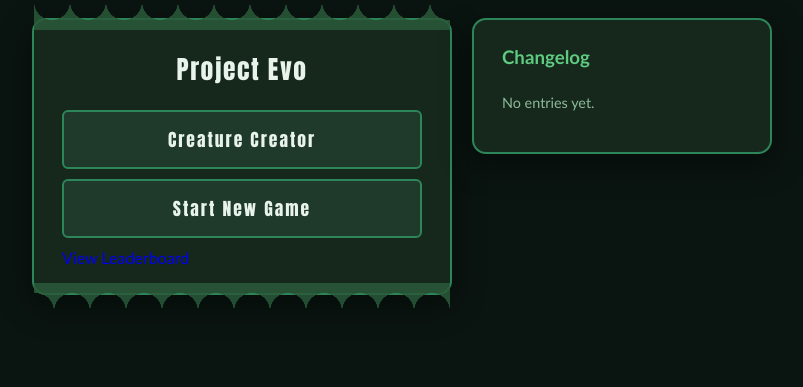
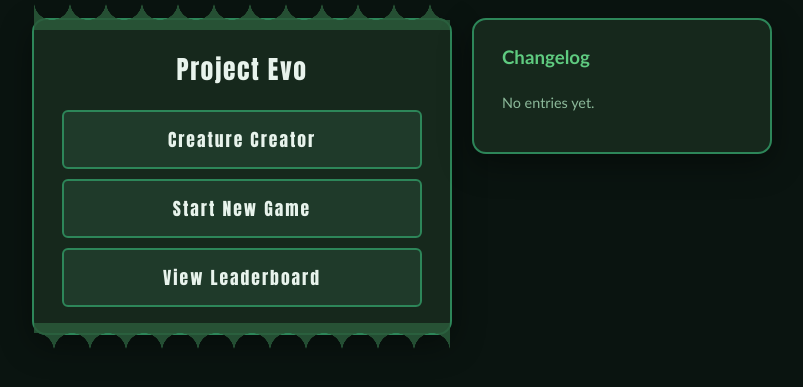
Before and after one commit to mdonnelly216/ProjectEvo, a PHP site: page /game.html in a window 1280 px wide. Shown: the part 54-441 px from the top of the page, without its empty margins (398-1201 px from the left). Run offline with PHP 8.4, Linux system fonts and the light colour scheme; data that the repository does not hold is empty.

Commit message:
Refactor button styles in screen menu
makes the leaderboard link look like the other buttons

```diff
--- a/game.css
+++ b/game.css
@@ -141,7 +141,9 @@ html, body {
     list-style: none; padding: 0; margin: 10px 0 0;
     display: flex; flex-direction: column; gap: 10px;
 }
-#screen-menu .menu-list button {
+#screen-menu .menu-list button,
+#screen-menu .menu-list .menu-btn  {
+    display: block;
     width: 100%;
     padding: 14px 18px;
     background: var(--evo-panel-alt);
@@ -152,8 +154,10 @@ html, body {
     letter-spacing: 2px;
     font-size: 1.1rem;
     cursor: pointer;
+    text-align: center;
 }
-#screen-menu .menu-list button:hover {
+#screen-menu .menu-list button:hover
+#screen-menu .menu-list .menu-btn:hover {
     background: var(--evo-accent);
     color: #0d1a11;
 }
```
